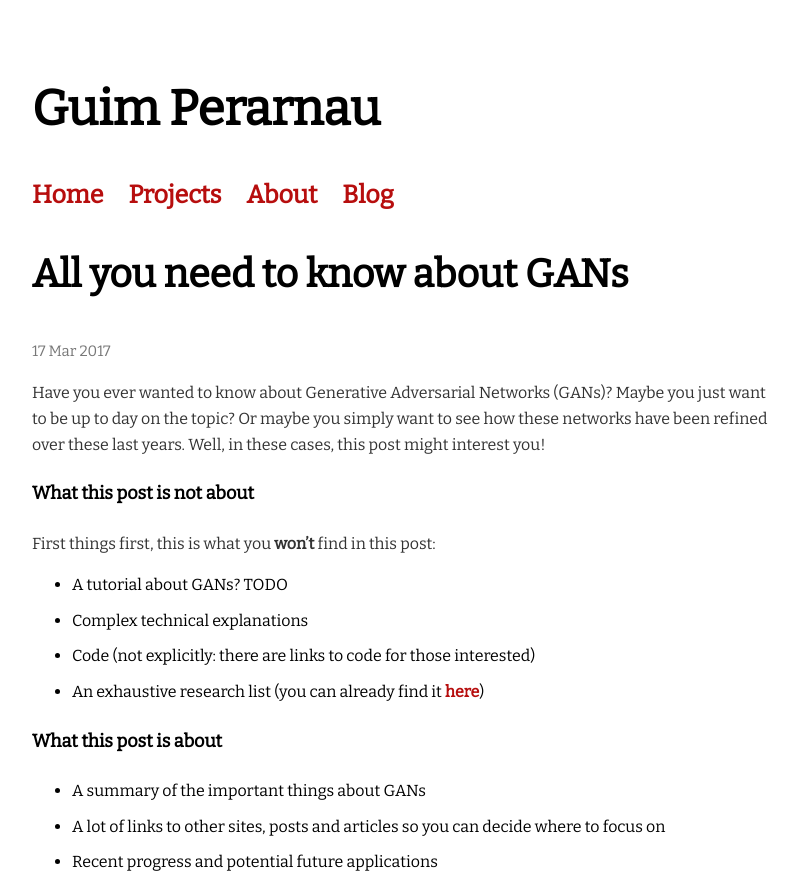
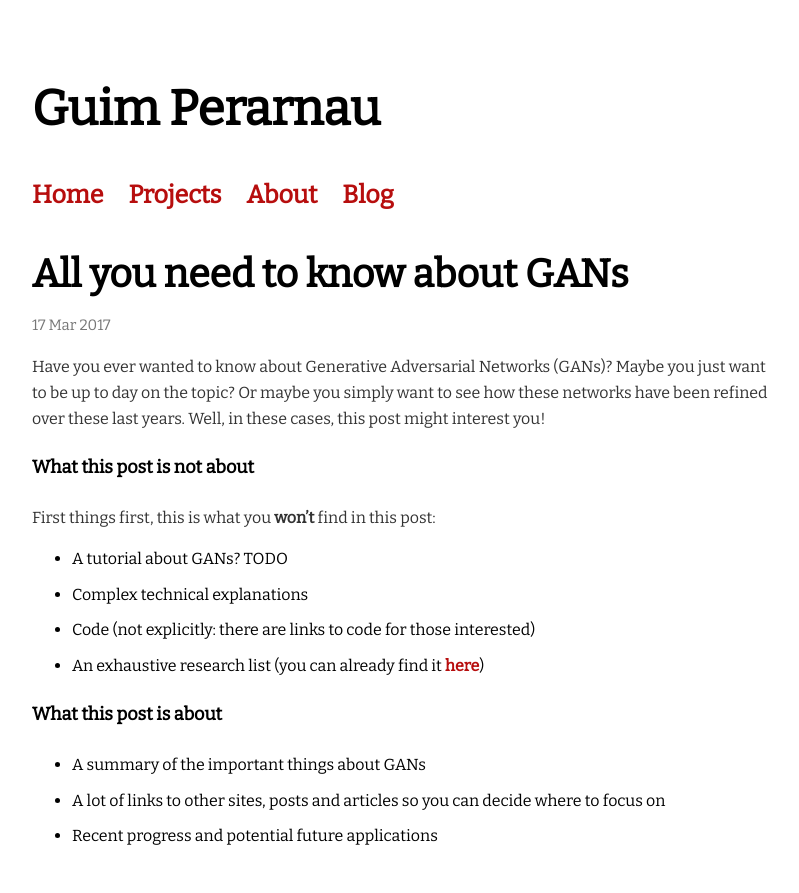
Before and after one commit to Guim3/guim3.github.io, a Jekyll site: the page built from _posts/2017-03-17-All-you-need-to-know-about-GANs.md, in a window 1280 px wide. Shown: the top 893 px of the page, without its empty margins (233-1032 px from the left). Built offline with Jekyll 4.4.1, drawn with Linux system fonts in a browser that asks for light colours; comment, search, counter and statistics services are not loaded.

Commit message:
Update post title and quote style

```diff
--- a/_layouts/post.html
+++ b/_layouts/post.html
@@ -1,7 +1,7 @@
 ---
 layout: default
 ---
-<h1>{{ page.title }}</h1>
+<h1 class="post_title">{{ page.title }}</h1>
 <div class="date">{{ page.date | date_to_string }}</div>
 
 <div class="post">
--- a/css/main.css
+++ b/css/main.css
@@ -27,6 +27,9 @@
     margin: 0 auto;
 }
 
+h1.post_title{
+  margin-bottom: 0px;
+}
 
 div.home_intro {
     font-size: 21px;
@@ -128,11 +131,12 @@
 }
 blockquote {
 	font-family: Bitter;
-	font-size: 20px;
-	font-style: normal;
+	font-size: 17px;
+	font-style: italic;
 	font-variant: normal;
 	font-weight: 400;
 	line-height: 20px;
+  color: #777777
 }
 code {
 	font-family: Consolas;
```
